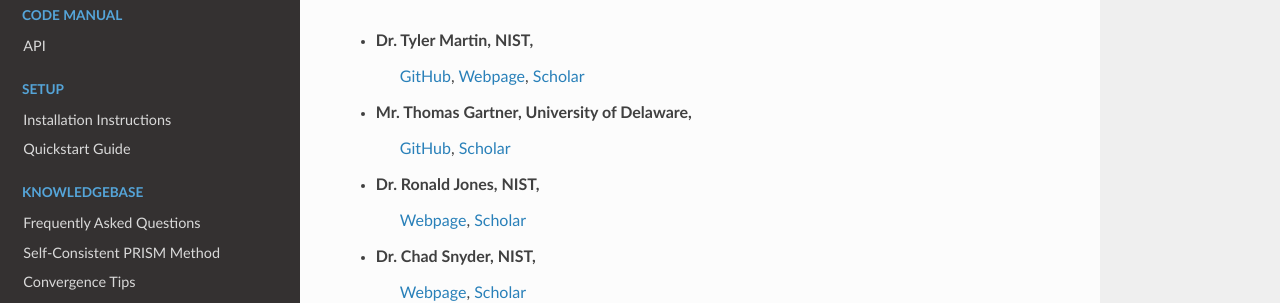
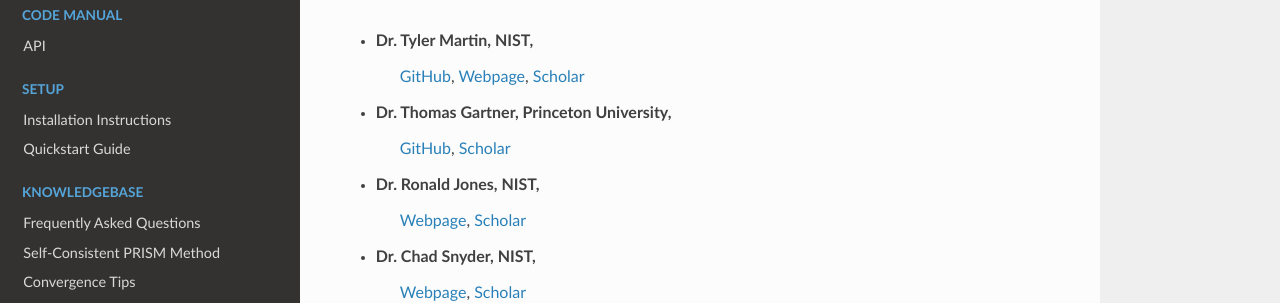
Before and after one commit to usnistgov/pyPRISM, a Sphinx documentation site: the page built from docs/contact.rst, in a window 1280 px wide. Shown: the part 131-434 px from the top of the page. Built offline with Sphinx 7.4.7 and the Read the Docs theme 2.0.0, drawn with Linux system fonts in a browser that asks for light colours; pages that are not in the unit, such as notebooks, are missing from menus.

Commit message:
Updated Tom's title/location

```diff
--- a/docs/contact.rst
+++ b/docs/contact.rst
@@ -6,7 +6,7 @@
     `GitHub <https://github.com/martintb>`__,
     `Webpage <https://www.nist.gov/people/tyler-martin>`__,
     `Scholar <https://scholar.google.com/citations?user=9JmVnIIAAAAJ&hl=en>`__
-- Mr. Thomas Gartner, University of Delaware,
+- Dr. Thomas Gartner, Princeton University,
     `GitHub <https://github.com/tgartner>`__,
     `Scholar <https://scholar.google.com/citations?user=lzao5SAAAAAJ&hl=en>`__
 - Dr. Ronald Jones, NIST,
```
Also changed, not shown: README.md (+1 -1 lines).
